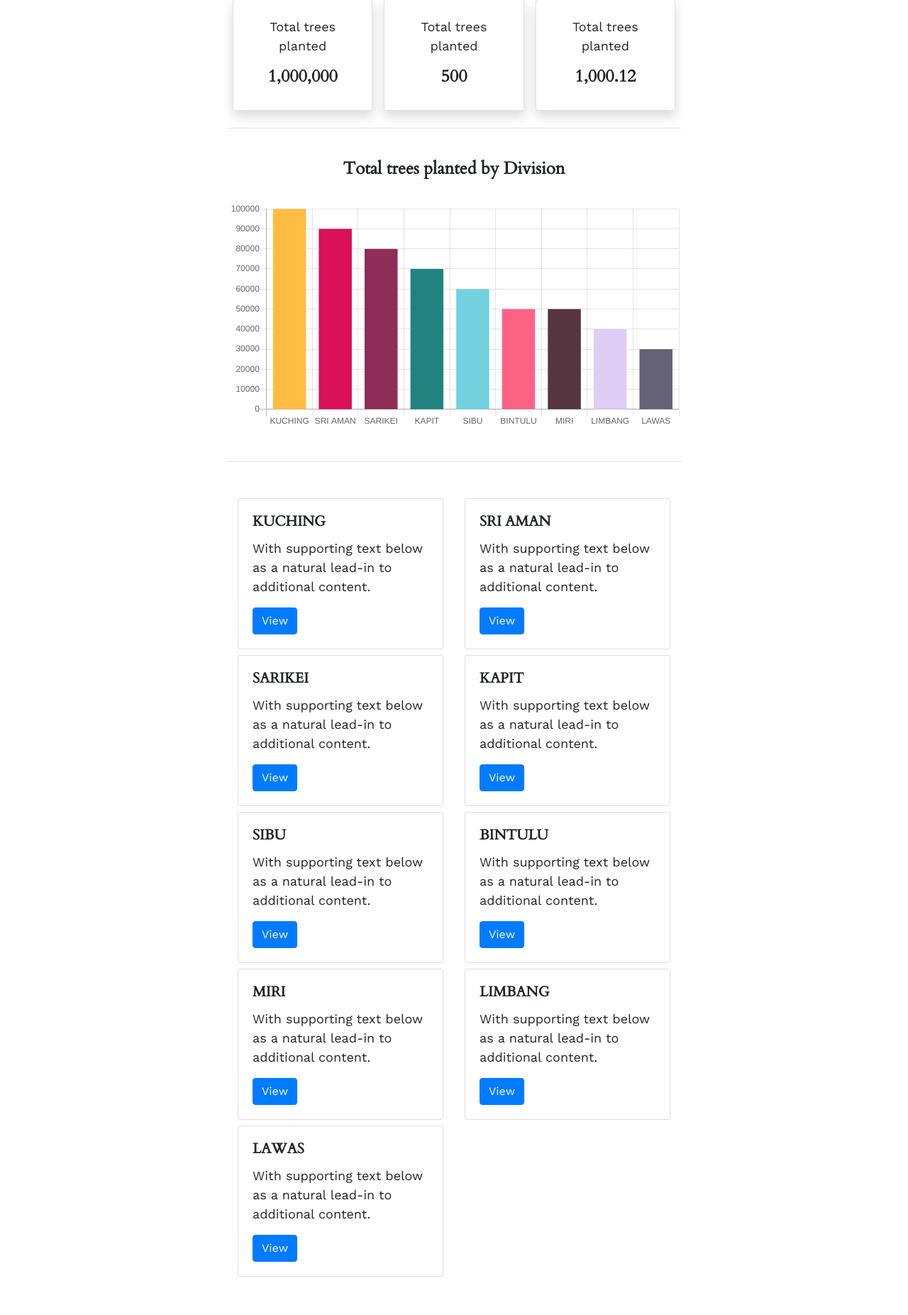
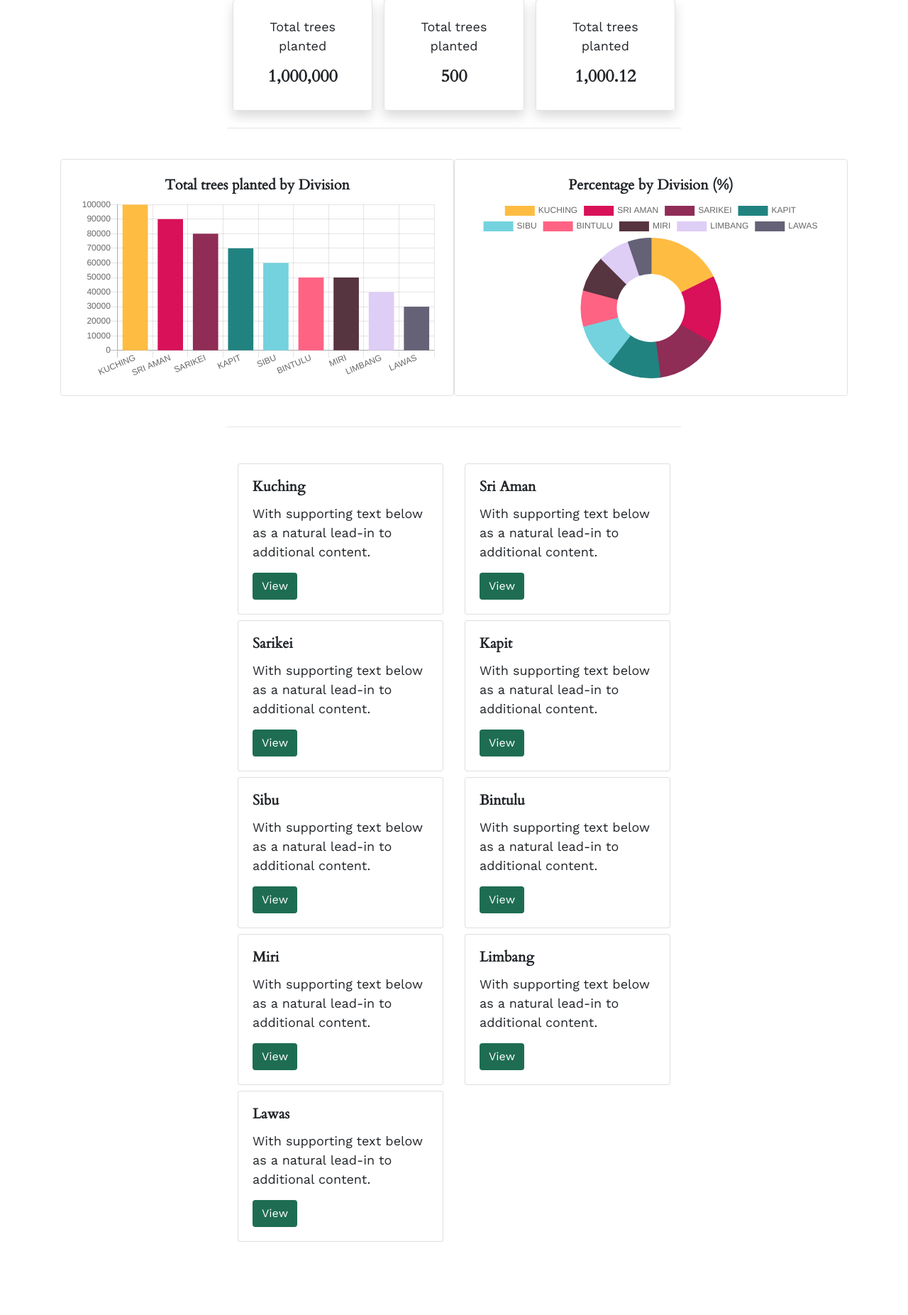
Before and after one commit to nueldeli/flrdashboard, a Django app: page / in a window 1280 px wide. Shown: the part 129-1982 px from the top of the page at 71% size. After the commit the page ends 1879 px from the top, so only its background shows below. Run offline with Django 4.2, Linux system fonts and the light colour scheme; data comes from the database, SQL or seed files in the repository; some libraries are stand-ins or nearby versions.

Commit message:
writing figure.app

```diff
--- a/figure/admin.py
+++ b/figure/admin.py
@@ -9,7 +9,7 @@ class FigureByDivisionAdmin(admin.ModelAdmin):
 	list_display = ('division_name', 'division_total_trees')
 
 class PlantingFigureAdmin(admin.ModelAdmin):
-	list_display = ('planting_program_name', 'date_planted', 'planting_division', 'planting_total_trees_planted')
+	list_display = ('planting_program_name', 'planting_division', 'planting_total_trees_planted')
 
 admin.site.site_header = "Dashboard Admin"
 admin.site.register(FigureOverview, FigureOverviewAdmin)
--- a/figure/models.py
+++ b/figure/models.py
@@ -12,6 +12,31 @@ DIVISION_CHOICES = (
 		("MIRI", "Miri"),
 		("LIMBANG", "Limbang"),
 		("LAWAS", "Lawas"),
+	)
+
+YEAR_CHOICES = (
+		("2025", "2025"),
+		("2024", "2024"),
+		("2023", "2023"),
+		("2022", "2022"),
+		("2021", "2021"),
+		("2020", "2020"),
+		("2019", "2019"),
+	)
+
+MONTH_CHOICES = (
+		("JANUARY", "January"),
+		("FEBRUARY", "February"),
+		("MARCH", "March"),
+		("APRIL", "April"),
+		("MAY", "May"),
+		("JUNE", "June"),
+		("JULY", "July"),
+		("AUGUST", "August"),
+		("SEPTEMBER", "September"),
+		("OCTOBER", "October"),
+		("NOVEMBER", "November"),
+		("DISEMBER", "Disember")
 	)
 
 class FigureOverview(models.Model):
@@ -42,7 +67,9 @@ class FigureByDivision(models.Model):
 
 class PlantingFigure(models.Model):
 	date_input = models.DateTimeField(auto_now_add=True)
-	date_planted = models.CharField(max_length=50)
+	day = models.CharField(max_length=5, null=True)
+	month = models.CharField(max_length=15, choices=MONTH_CHOICES, default='January')
+	year = models.CharField(max_length=10, choices=YEAR_CHOICES, default='2022')
 	planting_program_name = models.CharField(max_length=200)
 	planting_division = models.CharField(max_length=20, choices=DIVISION_CHOICES, default='KUCHING')
 	planting_total_trees_planted = models.IntegerField()
@@ -52,10 +79,10 @@ class PlantingFigure(models.Model):
 	planting_location = models.CharField(max_length=250)
 
 	class Meta:
-		ordering = ['-planting_total_trees_planted']
+		ordering = ['-year', '-month']
 
 	def __str__(self):
 		return self.planting_program_name
 
 	def get_absolute_url(self):
-		return reverse_lazy('division_index')
+		return reverse_lazy('figure_index')
--- a/figure/templates/figure/figure_index.html
+++ b/figure/templates/figure/figure_index.html
@@ -28,10 +28,16 @@
 
 <br>
 
-<div class="custom-div">
-	<h4 class="text-center">Total trees planted by Division</h4>
+<div class="row container">
 	<br>
-  	<canvas id="barChart"></canvas>
+	<div class="col-sm-6 border rounded p-4">
+		<h5 class="text-center">Total trees planted by Division</h5>
+		<canvas id="barChart"></canvas>
+	</div>
+	<div class="col-sm-6 border rounded p-4">
+		<h5 class="text-center">Percentage by Division (%)</h5>
+		<canvas id="doughnutChart"></canvas>
+	</div>
 </div>
 
 <br>
@@ -43,17 +49,87 @@
 <br>
 
 <div class="row custom-div">
-	{% for division in fd_queryset %}
 	<div class="col-sm-6 mt-2">
     	<div class="card">
 	      	<div class="card-body">
-	        	<h5 class="card-title">{{ division.division_name }}</h5>
+	        	<h5 class="card-title">Kuching</h5>
 	        	<p class="card-text">With supporting text below as a natural lead-in to additional content.</p>
-	        	<a href="#" class="btn btn-primary">View</a>
+	        	<a href="{% url 'kuching_index' %}" class="btn btn-custom">View</a>
 	      	</div>
     	</div>
   	</div>
-	{% endfor %}
+  	<div class="col-sm-6 mt-2">
+    	<div class="card">
+	      	<div class="card-body">
+	        	<h5 class="card-title">Sri Aman</h5>
+	        	<p class="card-text">With supporting text below as a natural lead-in to additional content.</p>
+	        	<a href="#" class="btn btn-custom">View</a>
+	      	</div>
+    	</div>
+  	</div>
+  	<div class="col-sm-6 mt-2">
+    	<div class="card">
+	      	<div class="card-body">
+	        	<h5 class="card-title">Sarikei</h5>
+	        	<p class="card-text">With supporting text below as a natural lead-in to additional content.</p>
+	        	<a href="#" class="btn btn-custom">View</a>
+	      	</div>
+    	</div>
+  	</div>
+  	<div class="col-sm-6 mt-2">
+    	<div class="card">
+	      	<div class="card-body">
+	        	<h5 class="card-title">Kapit</h5>
+	        	<p class="card-text">With supporting text below as a natural lead-in to additional content.</p>
+	        	<a href="#" class="btn btn-custom">View</a>
+	      	</div>
+    	</div>
+  	</div>
+  	<div class="col-sm-6 mt-2">
+    	<div class="card">
+	      	<div class="card-body">
+	        	<h5 class="card-title">Sibu</h5>
+	        	<p class="card-text">With supporting text below as a natural lead-in to additional content.</p>
+	        	<a href="#" class="btn btn-custom">View</a>
+	      	</div>
+    	</div>
+  	</div>
+  	<div class="col-sm-6 mt-2">
+    	<div class="card">
+	      	<div class="card-body">
+	        	<h5 class="card-title">Bintulu</h5>
+	        	<p class="card-text">With supporting text below as a natural lead-in to additional content.</p>
+	        	<a href="#" class="btn btn-custom">View</a>
+	      	</div>
+    	</div>
+  	</div>
+  	<div class="col-sm-6 mt-2">
+    	<div class="card">
+	      	<div class="card-body">
+	        	<h5 class="card-title">Miri</h5>
+	        	<p class="card-text">With supporting text below as a natural lead-in to additional content.</p>
+	        	<a href="#" class="btn btn-custom">View</a>
+	      	</div>
+    	</div>
+  	</div>
+  	<div class="col-sm-6 mt-2">
+    	<div class="card">
+	      	<div class="card-body">
+	        	<h5 class="card-title">Limbang</h5>
+	        	<p class="card-text">With supporting text below as a natural lead-in to additional content.</p>
+	        	<a href="#" class="btn btn-custom">View</a>
+	      	</div>
+    	</div>
+  	</div>
+  	<div class="col-sm-6 mt-2">
+    	<div class="card">
+	      	<div class="card-body">
+	        	<h5 class="card-title">Lawas</h5>
+	        	<p class="card-text">With supporting text below as a natural lead-in to additional content.</p>
+	        	<a href="#" class="btn btn-custom">View</a>
+	      	</div>
+    	</div>
+  	</div>
 </div>
 
 <br>
@@ -94,6 +170,37 @@
     }]
   };
 
+  const data_doughnut = {
+    labels: labels,
+    datasets: [{
+      label: 'Division by total trees planted',
+      backgroundColor: [
+      	'rgb(255, 188, 66)',
+      	'rgb(216, 17, 89)',
+      	'rgb(143, 45, 86)',
+      	'rgb(33, 131, 128)',
+      	'rgb(115, 210, 222)',
+      	'rgb(255, 99, 132)',
+      	'rgb(86, 52, 64)',
+      	'rgb(222, 205, 245)',
+      	'rgb(101, 97, 118)',
+      ],
+      borderColor: [
+      	'rgb(255, 188, 66)',
+      	'rgb(216, 17, 89)',
+      	'rgb(143, 45, 86)',
+      	'rgb(33, 131, 128)',
+      	'rgb(115, 210, 222)',
+      	'rgb(255, 99, 132)',
+      	'rgb(86, 52, 64)',
+      	'rgb(222, 205, 245)',
+      	'rgb(101, 97, 118)',
+      ],
+      data: [{% for data in div_percentage_data %}'{{ data|safe }}', {% endfor %}],
+      hoverOffset: 4,
+    }]
+  };
+
   const config = {
     type: 'bar'	,
     data: data,
@@ -110,6 +217,23 @@
     	}
     }
   };
+
+	const config_doughnut = {
+	  type: 'doughnut',
+	  data: data_doughnut,
+	  options: {
+	    responsive: true,
+	    plugins: {
+	      legend: {
+	        position: 'top',
+	      },
+	      title: {
+	        display: false,
+	        text: ''
+	      }
+	    }
+	  },
+	};
 </script>
 
 
@@ -118,6 +242,13 @@
     document.getElementById('barChart'),
     config
   );
+
+  const pieChart = new Chart(
+    document.getElementById('doughnutChart'),
+    config_doughnut
+  );
 </script>
 
+
+
 {% endblock %}
--- /dev/null
+++ b/figure/templates/figure/limbang_index.html
@@ -0,0 +1 @@
+\
--- a/figure/urls.py
+++ b/figure/urls.py
@@ -1,6 +1,7 @@
 from django.urls import path
-from .views import figure_index_view
+from .views import figure_index_view, kuching_index_view
 
 urlpatterns = [
 	path('', figure_index_view, name='figure_index'),
+	path('kuching_index/', kuching_index_view, name='kuching_index'),
 ]
--- a/figure/views.py
+++ b/figure/views.py
@@ -1,19 +1,39 @@
 from django.shortcuts import render
-from .models import FigureOverview, FigureByDivision
+import math
+from django.db.models import Sum
+from .models import FigureOverview, FigureByDivision, PlantingFigure
+
+fo_data_object = FigureOverview.objects.all()
+fd_queryset = FigureByDivision.objects.all()
+pf_queryset = PlantingFigure.objects.all()
 
 def figure_index_view(request):
-	fo_data_object = FigureOverview.objects.all()
-	fd_queryset = FigureByDivision.objects.all()
 	label = []
 	div_data = []
+	div_percentage_data = []
 
 	for division in fd_queryset:
 		label.append(division.division_name)
 		div_data.append(division.division_total_trees)
 
+	fd_total = sum(div_data)
+
+	for i in fd_queryset:
+		a = math.trunc((i.division_total_trees / fd_total) * 100)
+		div_percentage_data.append(a)
+
 	return render(request, 'figure/figure_index.html', {
 			'fo_data_object':fo_data_object,
 			'fd_queryset':fd_queryset,
 			'label':label,
-			'div_data':div_data
+			'div_data':div_data,
+			'div_percentage_data':div_percentage_data
 		})
+
+def kuching_index_view(request):
+	kch_pf_object = pf_queryset.filter(planting_division__icontains='Kuching')
+	kch_fd_object = fd_queryset.filter(division_name__icontains='Kuching')
+	return render(request, 'figure/kuching_index.html', {
+		'kch_pf_object':kch_pf_object,
+		'kch_fd_object':kch_fd_object
+		})
--- a/flrdashboard/static/css/main.css
+++ b/flrdashboard/static/css/main.css
@@ -31,6 +31,8 @@
 }
 
 /* End media */
+
+
 
 body {
 	font-family: 'Work Sans', Sans-Serif;
@@ -67,6 +69,10 @@ footer a:hover {
 
 
 /* End Global */
+.container {
+	margin: auto;
+}
+
 .text-content img {
 	width: 100%;
 	height: auto;
```
Also changed, not shown: figure/templates/figure/kuching_index.html (added, +23 -0 lines), db.sqlite3, figure/migrations/0006_alter_plantingfigure_options_and_more.py (added), figure/templates/figure/bintulu_index.html (added), figure/templates/figure/kapit_index.html (added), figure/templates/figure/lawas_index.html (added), figure/templates/figure/miri_index.html (added), figure/templates/figure/sarikei_index.html (added), figure/templates/figure/sibu_index.html (added), figure/templates/figure/sri_aman_index.html (added).
